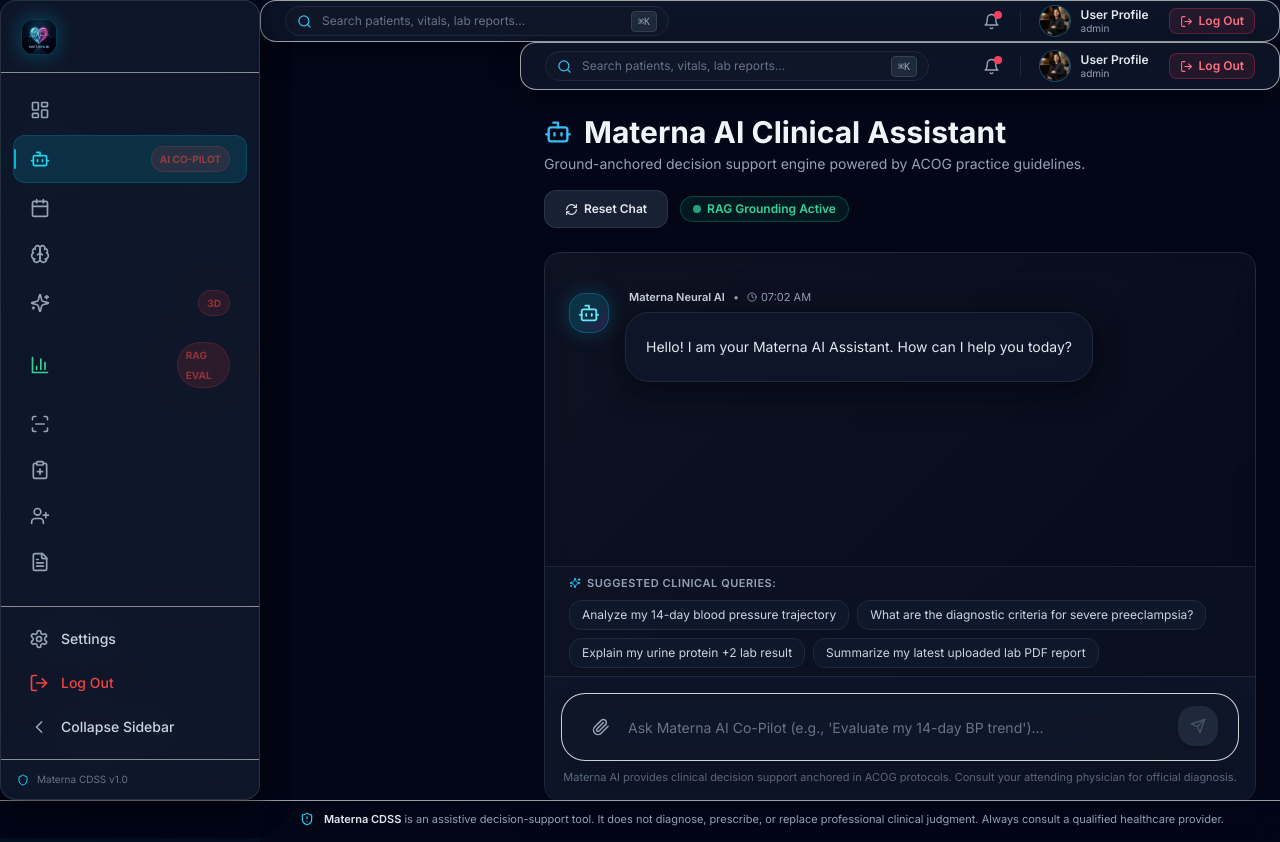
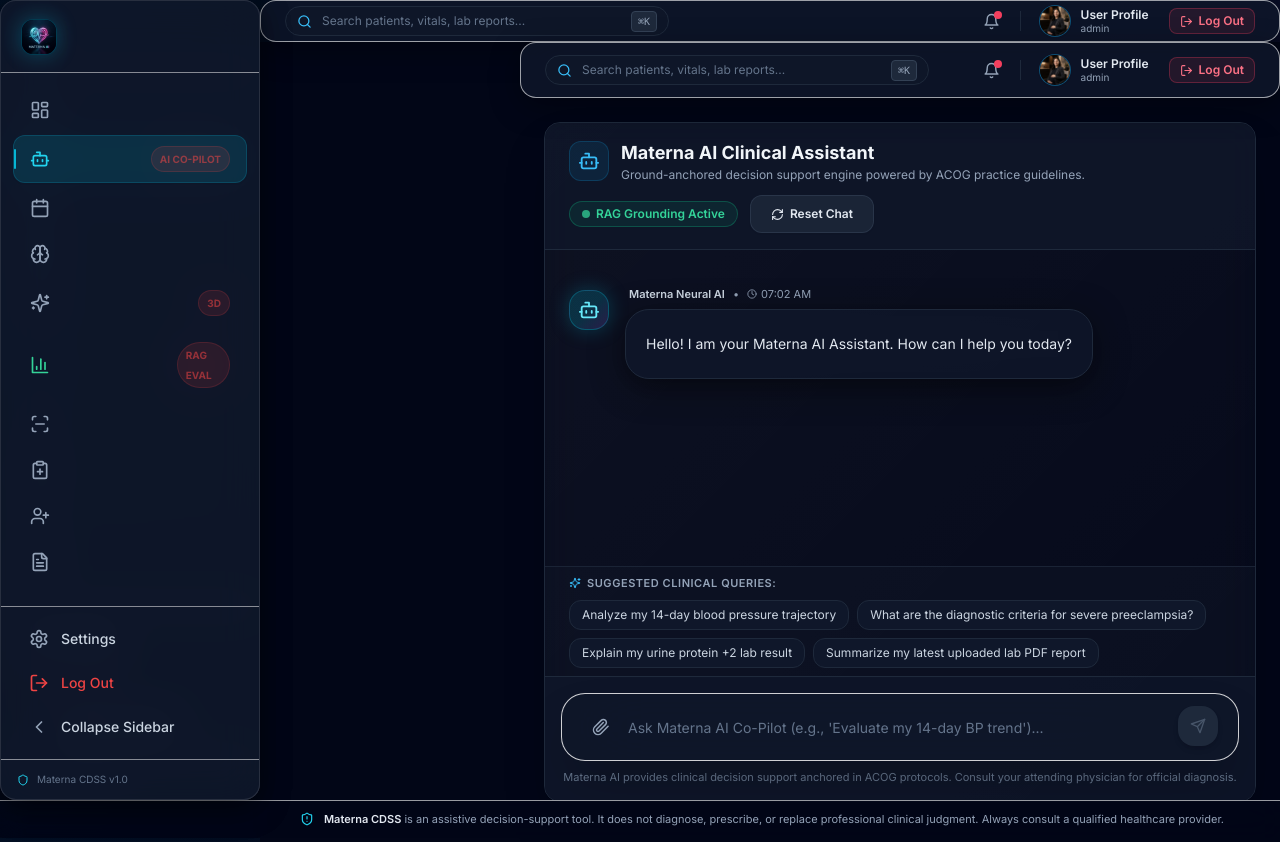
Before and after one commit to SayedELMASRY2/medical-system, a Next.js app in the folder frontend/: page /chat in a window 1280 px wide. Built offline with nearby package versions, Linux system fonts and the light colour scheme; sample sign-in values are in the browser's storage.

Commit message:
style: unify chat page header into a single sleek GlassCard header

```diff
--- a/frontend/src/app/chat/page.tsx
+++ b/frontend/src/app/chat/page.tsx
@@ -171,18 +171,27 @@ export default function ChatAIPage() {
       <div className="flex-1 lg:ml-[var(--sidebar-width)] flex flex-col min-h-screen">
         <Header />
         <main className="flex-1 p-4 md:p-6 max-w-6xl w-full mx-auto flex flex-col">
-          {/* Header Banner */}
-          <div className="flex items-center justify-between flex-wrap gap-4 mb-6 animate-fade-in">
+          {/* Main Chat Container */}
+          <GlassCard className="flex-1 flex flex-col min-h-[600px] p-0 overflow-hidden border-slate-800 shadow-2xl mb-4">
+            {/* Single Unified Header */}
+            <div className="p-4 md:px-6 bg-slate-900/80 border-b border-slate-800 flex items-center justify-between flex-wrap gap-3">
+              <div className="flex items-center gap-3">
+                <div className="w-10 h-10 rounded-xl bg-sky-500/10 border border-sky-500/20 flex items-center justify-center text-sky-400">
+                  <Bot size={22} />
+                </div>
                 <div>
-              <h1 className="text-2xl md:text-3xl font-bold text-slate-100 mb-1 flex items-center gap-3">
-                <Bot size={28} className="text-sky-400" />
+                  <h1 className="text-base md:text-lg font-bold text-slate-100">
                     Materna AI Clinical Assistant
                   </h1>
-              <p className="text-slate-400 text-xs md:text-sm">
+                  <p className="text-slate-400 text-xs">
                     Ground-anchored decision support engine powered by ACOG practice guidelines.
                   </p>
                 </div>
+              </div>
               <div className="flex items-center gap-3">
+                <span className="px-3 py-1 rounded-full bg-emerald-500/10 text-emerald-400 text-xs font-semibold border border-emerald-500/30 flex items-center gap-1.5">
+                  <span className="w-2 h-2 rounded-full bg-emerald-400 animate-pulse" /> RAG Grounding Active
+                </span>
                 <button
                   onClick={clearChat}
                   className="btn-secondary text-xs flex items-center gap-1.5"
@@ -190,17 +199,12 @@ export default function ChatAIPage() {
                 >
                   <RefreshCw size={13} /> Reset Chat
                 </button>
-              <span className="px-3 py-1 rounded-full bg-emerald-500/10 text-emerald-400 text-xs font-semibold border border-emerald-500/30 flex items-center gap-1.5">
-                <span className="w-2 h-2 rounded-full bg-emerald-400 animate-pulse" /> RAG Grounding Active
-              </span>
               </div>
             </div>
 
-          {/* Main Chat Container */}
-          <GlassCard className="flex-1 flex flex-col min-h-[550px] p-0 overflow-hidden border-slate-800 shadow-2xl mb-4">
-            {/* Active Risk Banner inside container if escalated */}
+            {/* Active Risk Notification (Only when triggered) */}
             {activeRisk === "RED" && (
-              <div className="bg-rose-500/20 border-b border-rose-500/40 p-3.5 px-6 text-rose-300 text-xs font-semibold flex items-center justify-between animate-fade-in">
+              <div className="bg-rose-500/20 border-b border-rose-500/40 p-3 px-6 text-rose-300 text-xs font-semibold flex items-center justify-between animate-fade-in">
                 <span className="flex items-center gap-2">
                   <AlertCircle size={16} className="text-rose-400 animate-bounce" />
                   HIGH CLINICAL RISK DETECTED: Escalated to attending obstetrician protocol.
@@ -212,7 +216,7 @@ export default function ChatAIPage() {
             )}
 
             {activeRisk === "YELLOW" && (
-              <div className="bg-amber-500/20 border-b border-amber-500/40 p-3.5 px-6 text-amber-300 text-xs font-semibold flex items-center justify-between animate-fade-in">
+              <div className="bg-amber-500/20 border-b border-amber-500/40 p-3 px-6 text-amber-300 text-xs font-semibold flex items-center justify-between animate-fade-in">
                 <span className="flex items-center gap-2">
                   <Activity size={16} className="text-amber-400" />
                   MONITORING THRESHOLD EXCEEDED: Vital signs require 24-hour trend evaluation.
```
Lines whose indentation alone changed are shown as unchanged.
